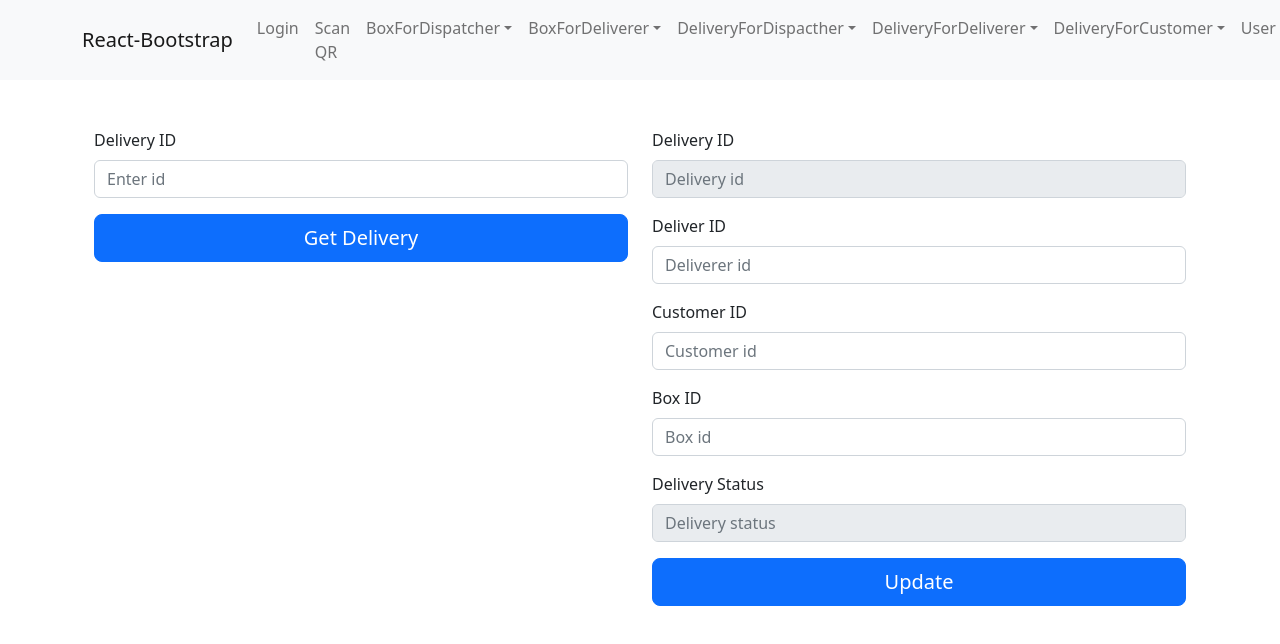
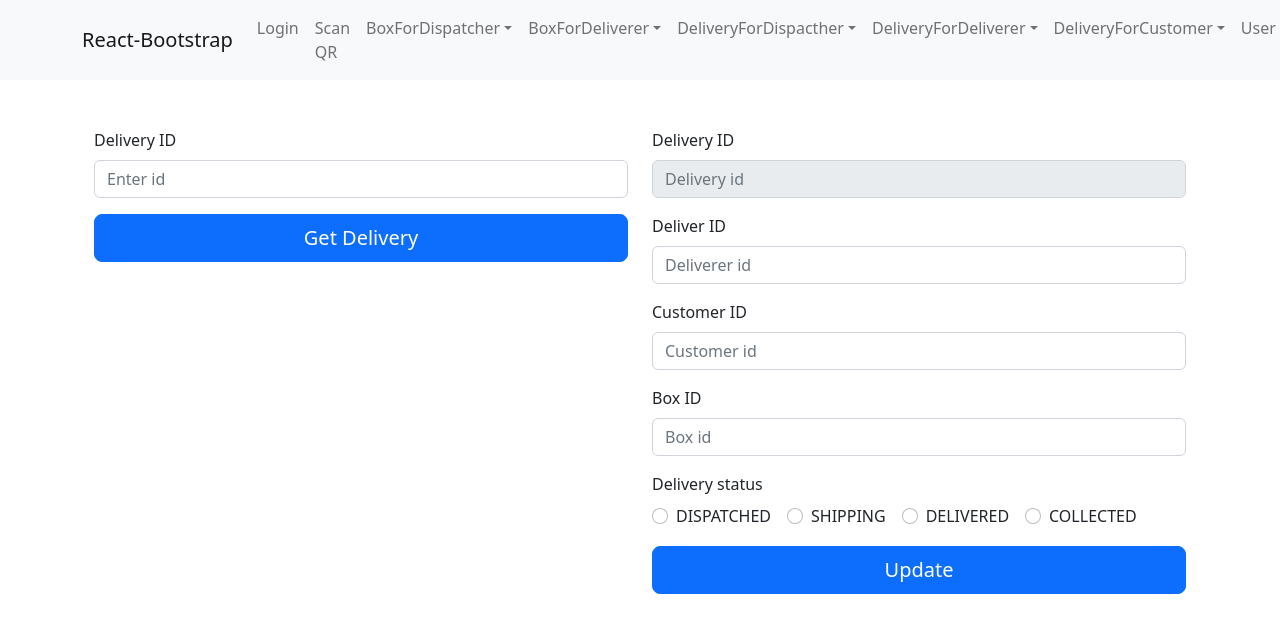
Before and after one commit to barandenizkorkmaz/ase-frontend, a React (Create React App) app: page /delivery/update in a window 1280 px wide. Shown: the top 644 px of the page. Built offline with nearby package versions, Linux system fonts and the light colour scheme.

Commit message:
update v2

```diff
--- a/src/feature/delivery/update/UpdateDelivery.js
+++ b/src/feature/delivery/update/UpdateDelivery.js
@@ -22,8 +22,13 @@ export class UpdateDelivery extends Component {
         this.handleChangeDelivererId = this.handleChangeDelivererId.bind(this);
         this.handleChangeCustomerId = this.handleChangeCustomerId.bind(this);
         this.handleChangeBoxId = this.handleChangeBoxId.bind(this);
+        this.handleChangeDeliveryStatus = this.handleChangeDeliveryStatus.bind(this);
         this.updateDeliveryRequest = this.updateDeliveryRequest.bind(this);
         this.getDeliveryRequest = this.getDeliveryRequest.bind(this);
+    }
+
+    handleChangeDeliveryStatus(event) {
+        this.setState({ deliveryStatus: event.target.value });
     }
 
     handleChangeSearchDeliveryId(event) {
@@ -54,6 +59,7 @@ export class UpdateDelivery extends Component {
                     this.setState({ deliveryStatus: response.data.deliveryStatus })
                     this.setState({ customerId: response.data.customerId })
                     this.setState({ delivererId: response.data.delivererId })
+                    this.setState({ deliveryStatus: response.data.deliveryStatus })
                     this.setState({ boxId: response.data.boxId })
 
                 }
@@ -116,10 +122,53 @@ export class UpdateDelivery extends Component {
                         <Form.Label>Box ID</Form.Label>
                         <Form.Control type="text" placeholder="Box id" value={this.state.boxId} onChange={this.handleChangeBoxId} />
                     </Form.Group>
-                    <Form.Group className="mb-3">
-                        <Form.Label>Delivery Status</Form.Label>
-                        <Form.Control type="text" placeholder="Delivery status" value={this.state.deliveryStatus} disabled />
-                    </Form.Group>
+                        <Form.Group controlId="this.state.deliveryStatus">
+                          <Form.Label>Delivery status</Form.Label>
+                          {['radio'].map((type) => (
+                            <div key={`inline-${type}`} className="mb-3">
+                              <Form.Check
+                                inline
+                                label="DISPATCHED"
+                                name="group1"
+                                type={type}
+                                id={`inline-${type}-1`}
+                                onChange={this.handleChangeDeliveryStatus}
+                                checked={this.state.deliveryStatus === "DISPATCHED"}
+                                value="0"
+                              />
+                              <Form.Check
+                                inline
+                                label="SHIPPING"
+                                name="group1"
+                                type={type}
+                                id={`inline-${type}-2`}
+                                onChange={this.handleChangeDeliveryStatus}
+                                checked={this.state.deliveryStatus === "SHIPPING"}
+                                value="1"
+                              />
+                              <Form.Check
+                                inline
+                                label="DELIVERED"
+                                name="group1"
+                                type={type}
+                                id={`inline-${type}-3`}
+                                onChange={this.handleChangeDeliveryStatus}
+                                checked={this.state.deliveryStatus === "DELIVERED"}
+                                value="2"
+                              />
+                              <Form.Check
+                                  inline
+                                  label="COLLECTED"
+                                  name="group1"
+                                  type={type}
+                                  id={`inline-${type}-3`}
+                                  onChange={this.handleChangeDeliveryStatus}
+                                  checked={this.state.deliveryStatus === "COLLECTED"}
+                                  value="2"
+                                />
+                            </div>
+                          ))}
+                        </Form.Group>
                     <div className="d-grid gap-2">
                         <Button variant="primary" type="submit" size="lg">
                             Update
--- a/src/feature/user/update/UpdateUser.js
+++ b/src/feature/user/update/UpdateUser.js
@@ -109,10 +109,43 @@ export class UpdateUser extends Component {
                         <Form.Label>Password</Form.Label>
                         <Form.Control type="password" placeholder="Password" value={this.state.password} onChange={this.handleChangePassword} />
                     </Form.Group>
-                    <Form.Group className="mb-3">
-                        <Form.Label>UserType</Form.Label>
-                        <Form.Control type="text" placeholder="UserType" value={this.state.userType} onChange={this.handleChangeUserType}  disabled />
-                    </Form.Group>
+                        <Form.Group controlId="this.state.userType">
+                          <Form.Label>User Type</Form.Label>
+                          {['radio'].map((type) => (
+                            <div key={`inline-${type}`} className="mb-3">
+                              <Form.Check
+                                inline
+                                label="CUSTOMER"
+                                name="group1"
+                                type={type}
+                                id={`inline-${type}-1`}
+                                onChange={this.handleChangeUserType}
+                                checked={this.state.userType === "CUSTOMER"}
+                                value="0"
+                              />
+                              <Form.Check
+                                inline
+                                label="DELIVERER"
+                                name="group1"
+                                type={type}
+                                id={`inline-${type}-2`}
+                                onChange={this.handleChangeUserType}
+                                checked={this.state.userType === "DELIVERER"}
+                                value="1"
+                              />
+                              <Form.Check
+                                inline
+                                label="DISPATCHER"
+                                name="group1"
+                                type={type}
+                                id={`inline-${type}-3`}
+                                onChange={this.handleChangeUserType}
+                                checked={this.state.userType === "DISPATCHER"}
+                                value="2"
+                              />
+                            </div>
+                          ))}
+                        </Form.Group>
                     <div className="d-grid gap-2">
                         <Button variant="primary" type="submit" size="lg">
                             Update
```
